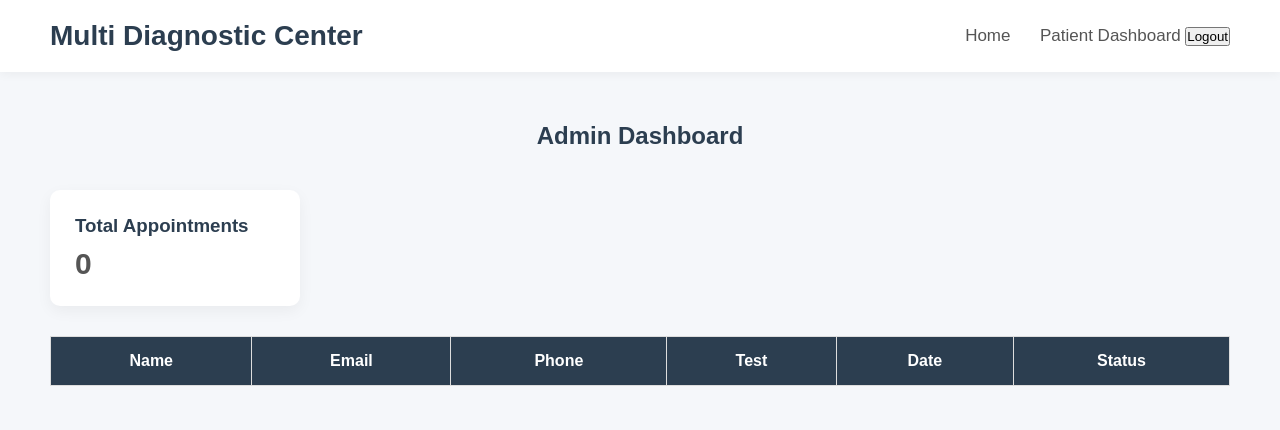
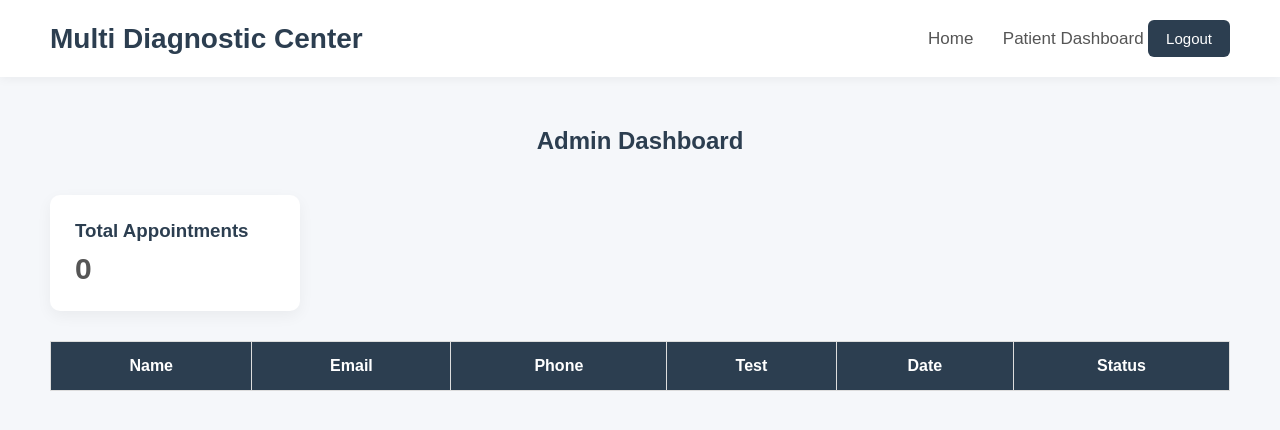
Before and after one commit to ShaikhhMohsin/multi-diagnostic-center, a plain HTML site: page frontend/admin.html in a window 1280 px wide. Drawn offline with Linux system fonts and the light colour scheme; no server answers.

```diff
--- a/frontend/style.css
+++ b/frontend/style.css
@@ -470,3 +470,29 @@
     }
 
 }
+
+nav button{
+
+    padding:10px 18px;
+
+    border:none;
+
+    border-radius:6px;
+
+    background:#2c3e50;
+
+    color:white;
+
+    cursor:pointer;
+
+    font-size:15px;
+
+    transition:0.3s;
+
+}
+
+nav button:hover{
+
+    background:#1a252f;
+
+}
```
